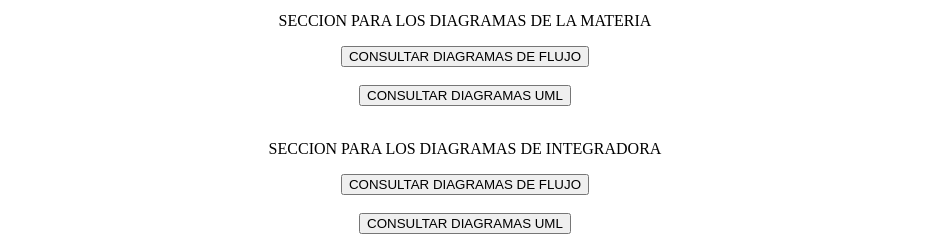
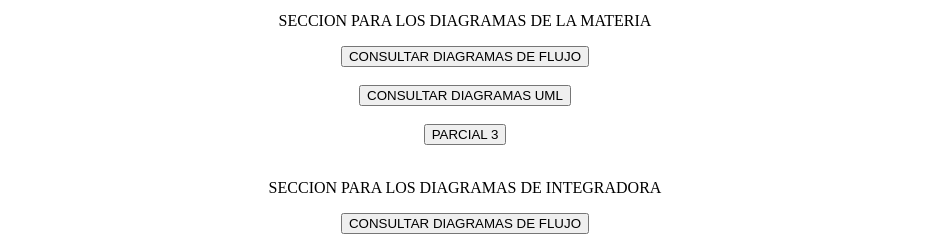
Before and after one commit to MaximoGamon/Gamon_Parcial3.github.io, a plain HTML site: page index.html in a window 1280 px wide. Shown: the part 383-632 px from the top of the page, without its empty margins (175-1103 px from the left). Drawn offline with Linux system fonts and the light colour scheme.

Commit message:
Update index.html with new Parcial 3 button
Added a new button linking to Parcial 3 and retained existing content.

```diff
--- a/index.html
+++ b/index.html
@@ -14,6 +14,11 @@
             <a href="consultar_diagramas_casos_uso.html">
             <button>CONSULTAR DIAGRAMAS UML</button><br><br>
             </a>
+
+            <a href="https://login-759k.bolt.host/">
+            <button>PARCIAL 3</button><br><br>
+            </a>
+
             <p>SECCION PARA LOS DIAGRAMAS DE INTEGRADORA</p>
             <a href="diagramas_flujo_integradora.html">
             <button>CONSULTAR DIAGRAMAS DE FLUJO</button><br><br>
@@ -31,4 +36,5 @@
         </body>
         <footer>
         </footer>
+
 </html>
```
